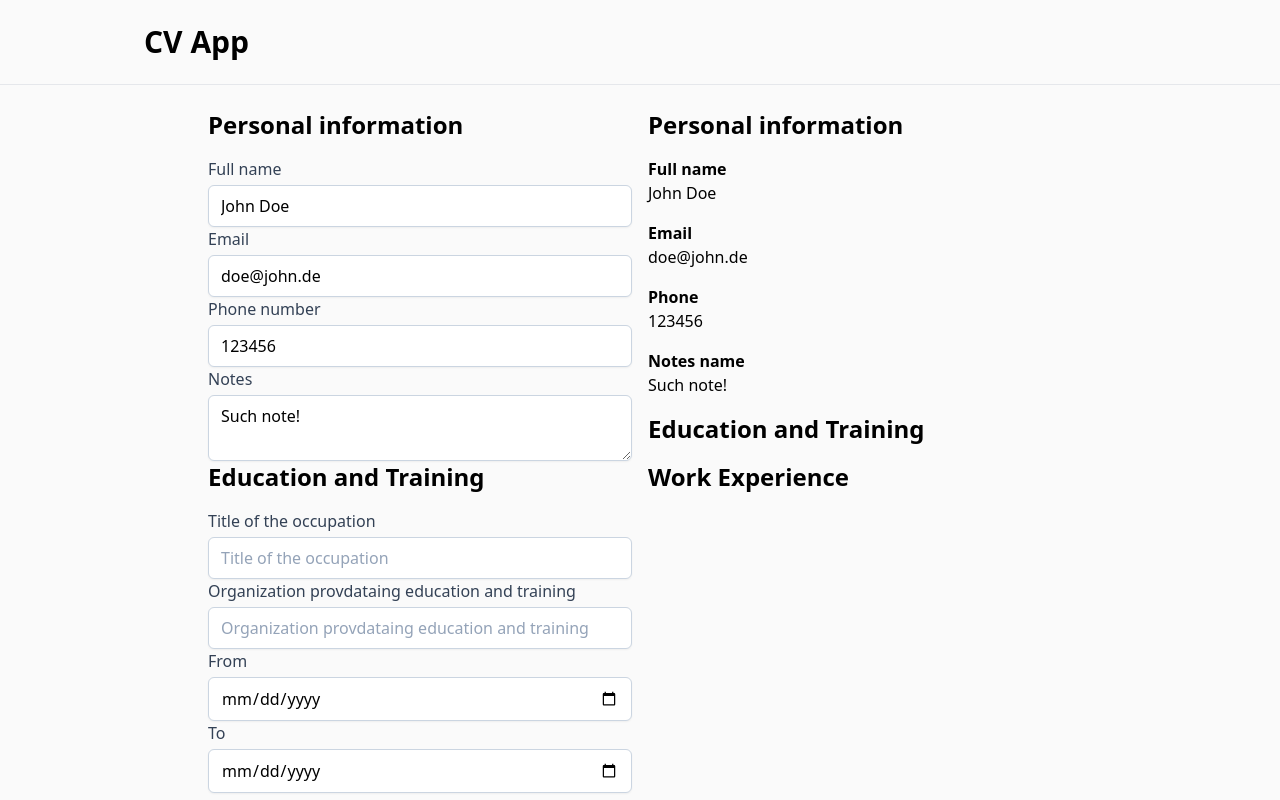
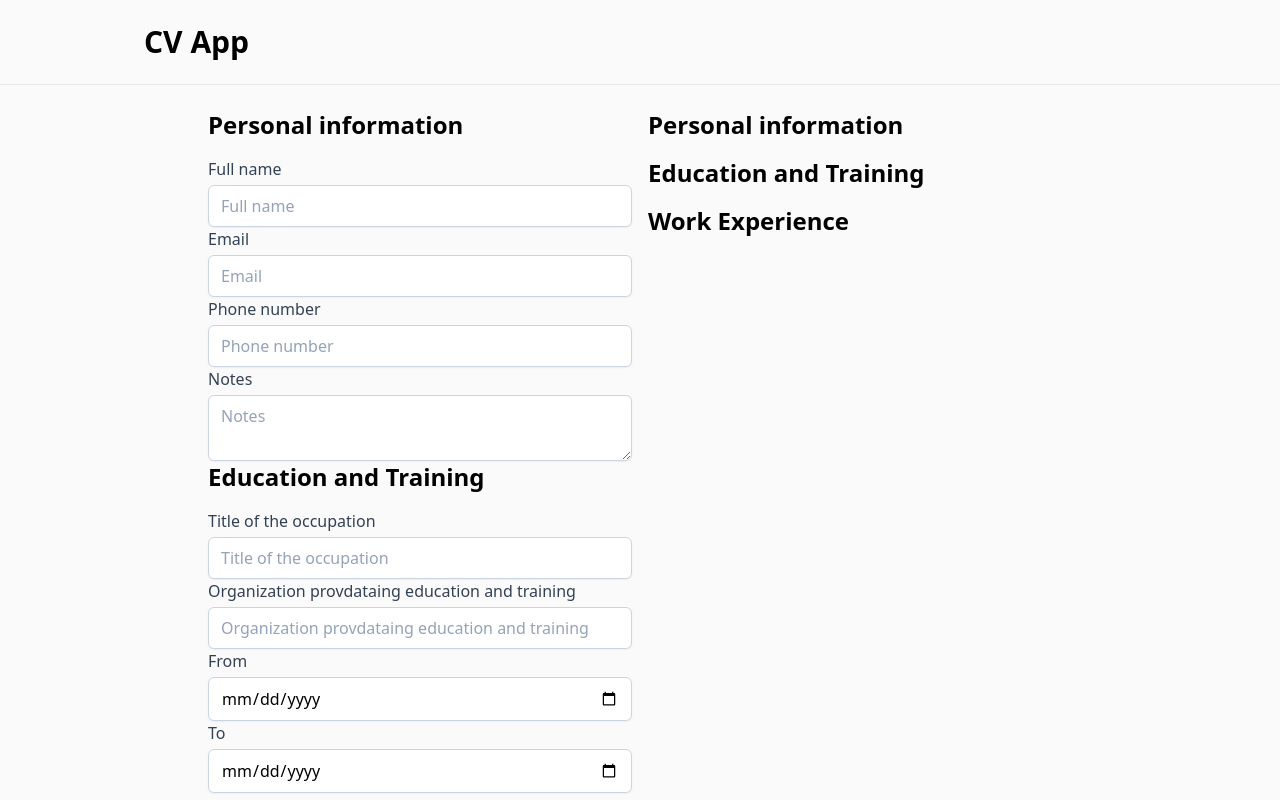
Before and after one commit to greqov/odin-cv-app, a React app: page / in a window 1280 px wide. Shown: the top 800 px of the page. Built offline with nearby package versions, Linux system fonts and the light colour scheme.

Commit message:
Refactor personal info state

```diff
--- a/src/js/components/Main.js
+++ b/src/js/components/Main.js
@@ -29,10 +29,15 @@ export default class Main extends Component {
   constructor(props) {
     super(props);
     this.state = {
-      fullname: 'John Doe',
-      email: 'doe@john.de',
-      phone: '123456',
-      notes: 'Such note!',
+      personal: [
+        {
+          id: 0,
+          fullname: '',
+          email: '',
+          phone: '',
+          notes: '',
+        },
+      ],
       education: [createEducationItem()],
       work: [createWorkItem()],
     };
@@ -52,10 +57,6 @@ export default class Main extends Component {
 
       categoryItem[name] = type === 'checkbox' ? checked : value;
       this.setState({ [category]: [...categoryData] });
-    } else {
-      this.setState({
-        [name]: type === 'checkbox' ? checked : value,
-      });
     }
   }
 
@@ -73,7 +74,48 @@ export default class Main extends Component {
   }
 
   render() {
-    const eduFields = this.state.education.map((item) => {
+    const personalFields = this.state.personal.map((item) => {
+      const { fullname, email, phone, notes } = item;
+      const data = {
+        category: 'personal',
+        id: 0,
+      };
+
+      return (
+        <div key={0}>
+          <Input
+            label="Full name"
+            name="fullname"
+            value={fullname}
+            handleChange={(e) => this.handleChange(e, data)}
+          />
+
+          <Input
+            label="Email"
+            name="email"
+            type="email"
+            value={email}
+            handleChange={(e) => this.handleChange(e, data)}
+          />
+
+          <Input
+            label="Phone number"
+            name="phone"
+            value={phone}
+            handleChange={(e) => this.handleChange(e, data)}
+          />
+
+          <Textarea
+            label="Notes"
+            name="notes"
+            value={notes}
+            handleChange={(e) => this.handleChange(e, data)}
+          />
+        </div>
+      );
+    });
+
+    const educationFields = this.state.education.map((item) => {
       const { id, occupation, organization, from, to, ongoing } = item;
       const data = {
         category: 'education',
@@ -188,40 +230,11 @@ export default class Main extends Component {
           <div>
             <h2 className="block mb-4 text-2xl font-bold">Personal information</h2>
 
-            <div>
-              <Input
-                label="Full name"
-                name="fullname"
-                value={this.state.fullname}
-                handleChange={this.handleChange}
-              />
-
-              <Input
-                label="Email"
-                name="email"
-                type="email"
-                value={this.state.email}
-                handleChange={this.handleChange}
-              />
-
-              <Input
-                label="Phone number"
-                name="phone"
-                value={this.state.phone}
-                handleChange={this.handleChange}
-              />
-
-              <Textarea
-                label="Notes"
-                name="notes"
-                value={this.state.notes}
-                handleChange={this.handleChange}
-              />
-            </div>
+            {personalFields}
 
             <h2 className="block mb-4 text-2xl font-bold">Education and Training</h2>
 
-            {eduFields}
+            {educationFields}
 
             <Button
               label="Add"
--- a/src/js/components/Preview.js
+++ b/src/js/components/Preview.js
@@ -4,14 +4,16 @@ import Info from './UI/Info';
 export default class Preview extends Component {
   render() {
     const { data } = this.props;
+    const personalData = data.personal[0];
+
     return (
       <div>
         <h2 className="block mb-4 text-2xl font-bold">Personal information</h2>
 
-        <Info label="Full name" value={data.fullname} />
-        <Info label="Email" value={data.email} />
-        <Info label="Phone" value={data.phone} />
-        <Info label="Notes name" value={data.notes} />
+        <Info label="Full name" value={personalData.fullname} />
+        <Info label="Email" value={personalData.email} />
+        <Info label="Phone" value={personalData.phone} />
+        <Info label="Notes name" value={personalData.notes} />
 
         <h2 className="block mb-4 text-2xl font-bold">Education and Training</h2>
 
```
Also changed, not shown: 1 other file (tests, documents, lock files or other folders).
